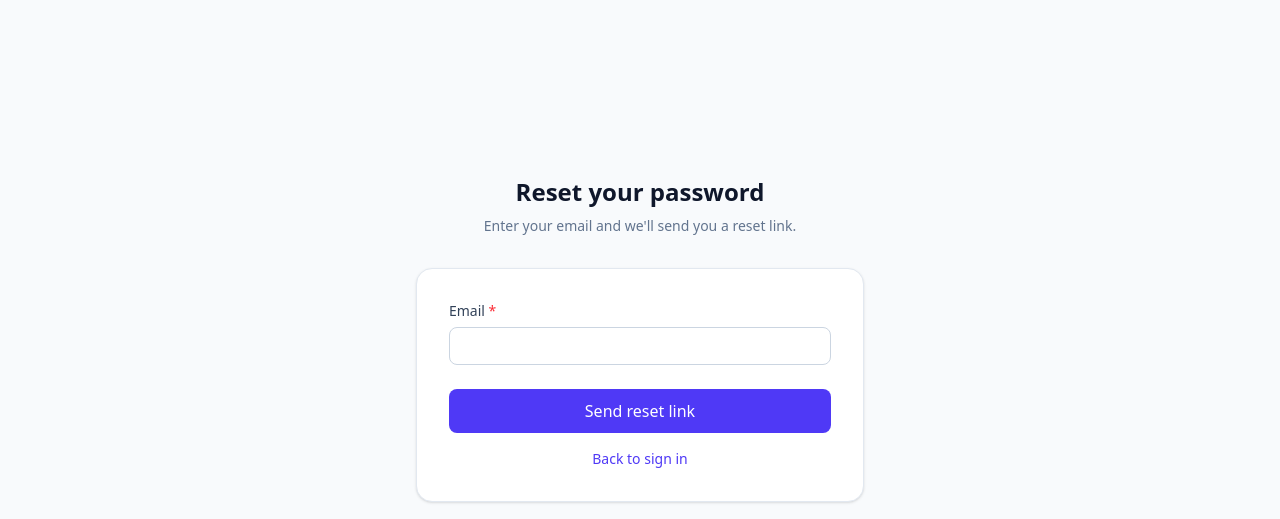
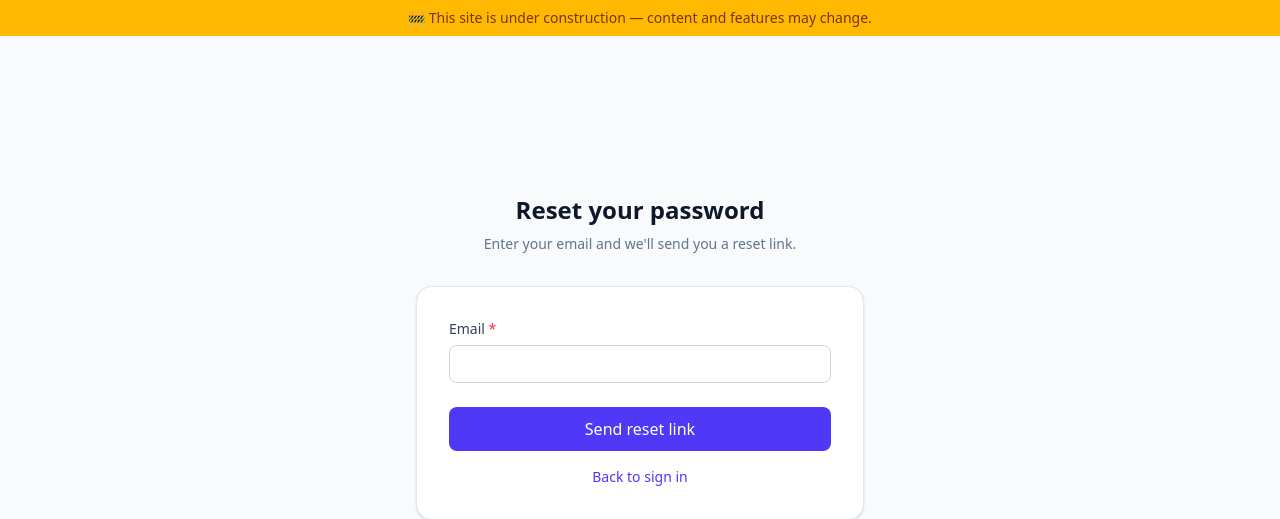
Before and after one commit to vmalep/teachandlearn, a Django app: page /accounts/password-reset/ in a window 1280 px wide. Shown: the part 57-576 px from the top of the page. Run offline with Django 5.2, Linux system fonts and the light colour scheme; style sheets or scripts are compiled from the project's sources.

Commit message:
Add under construction banner to all pages
Co-Authored-By: Claude Sonnet 4.6 <noreply@anthropic.com>

```diff
--- a/templates/base.html
+++ b/templates/base.html
@@ -58,6 +58,10 @@
     </nav>
   </header>
 
+  <div class="bg-amber-400 text-amber-900 text-center text-sm font-medium py-2 px-4">
+    🚧 {% trans "This site is under construction — content and features may change." %}
+  </div>
+
   <main class="flex-1">
     {% block content %}{% endblock %}
   </main>
```
